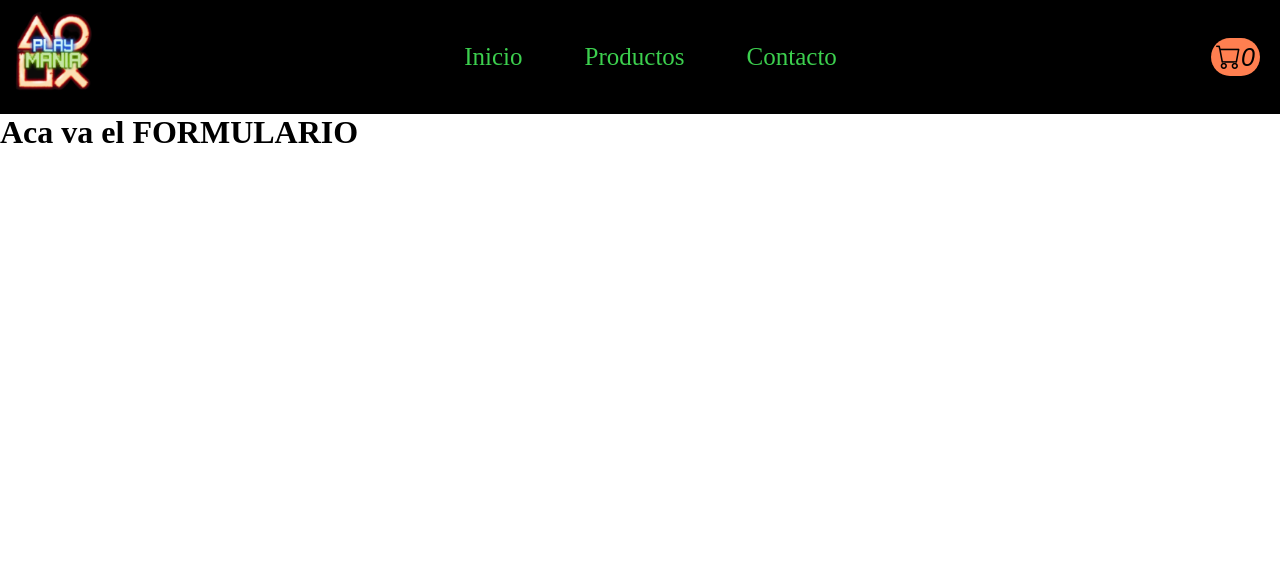
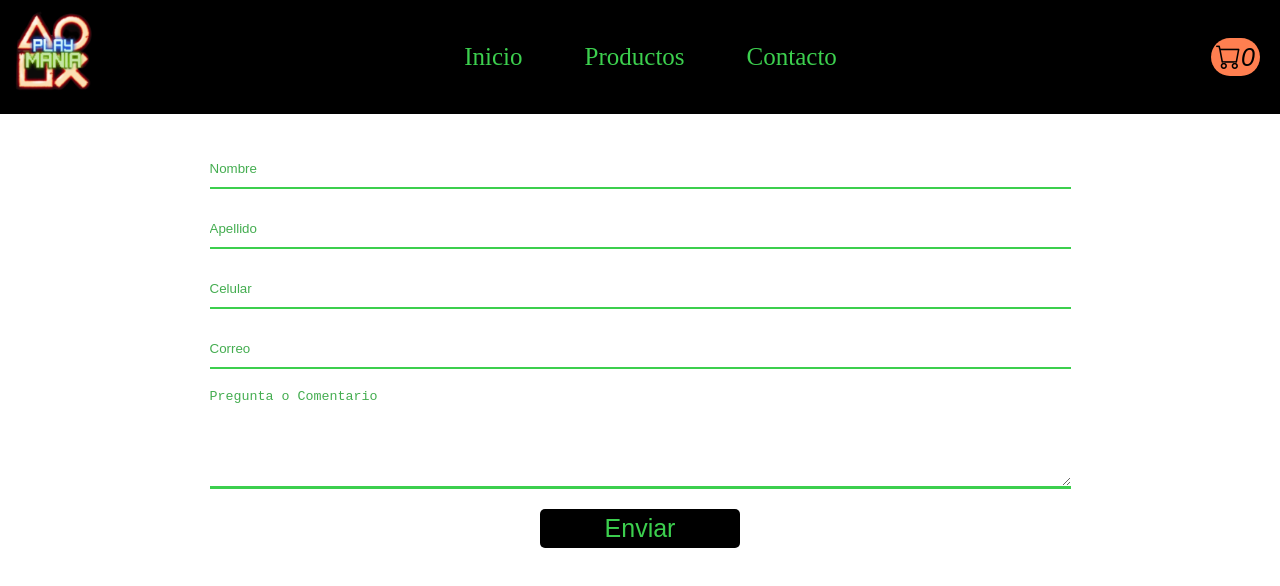
Before and after one commit to AXELAceved0/play-mania, a React (Vite) app: page /contacto in a window 1280 px wide. Shown: the top 586 px of the page. Built offline with nearby package versions, Linux system fonts and the light colour scheme.

Commit message:
contactoFormulario

```diff
--- a/src/asyncMock.js
+++ b/src/asyncMock.js
@@ -7,7 +7,7 @@ const productos = [
 {id: '4' , nombre: 'Horizon Forbidden West' , precio:18000 , formato: 'digital' , categoria: 'PS4',descripcion:'Juego digital para tu consola favorita', img:`${Imagen.horizonfw}`, stock:5},
 {id: '5' , nombre: 'Grand Theft Auto V' , precio:14000 , formato: 'digital' , categoria: 'PS4',descripcion:'Juego digital para tu consola favorita', img:`${Imagen.gtav}`, stock:5},
 {id: '6' , nombre: 'FC24' , precio:32000 , formato:'digital' , categoria: 'PS4',descripcion:'Juego digital para tu consola favorita', img:`${Imagen.fc24}`, stock:5},
-{id: '7' , nombre: 'Batman: Arkman Coollection' , precio:9500 , formato: 'digital' , categoria: 'PS4',descripcion:'Juego digital para tu consola favorita', img:`${Imagen.batmancollection}`, stock:5},
+{id: '7' , nombre: 'Batman: Arkman Collection' , precio:9500 , formato: 'digital' , categoria: 'PS4',descripcion:'Juego digital para tu consola favorita', img:`${Imagen.batmancollection}`, stock:5},
 {id: '8' , nombre: 'God of War' , precio:16000 , formato: 'digital' , categoria: 'PS4',descripcion:'Juego digital para tu consola favorita', img:`${Imagen.god}`, stock:5},
 {id: '9' , nombre: 'A Plague Tale: Requiem' , precio:24000 , formato: 'digital' , categoria: 'PS5',descripcion:'Juego digital para tu consola favorita', img:`${Imagen.aplague}`, stock:5},
 {id: '10' , nombre: 'Resident Evil 4' , precio:23000 , formato: 'digital' , categoria: 'PS4',descripcion:'Juego digital para tu consola favorita', img:`${Imagen.resident4}`, stock:5},
--- a/src/components/Item/Item.jsx
+++ b/src/components/Item/Item.jsx
@@ -5,7 +5,7 @@ const Item = ({id,img, nombre, precio, categoria}) => {
     return (
         <div className={classes.divContainer}>
         <img className={classes.imagenes} src={img} />
-        <h2>{nombre}</h2>
+        <h2 style={{fontSize:20}}>{nombre}</h2>
         <h3 style={{padding:6}}>{categoria}</h3>
         <h4 style={{padding:5}}>Precio: ${precio}</h4>
         <Link className={classes.Link} to={`/item/${id}`}>Ver Detalles</Link>
--- a/src/components/Item/Item.module.css
+++ b/src/components/Item/Item.module.css
@@ -3,9 +3,17 @@
     border-radius: 8px;
     box-sizing: border-box;
     text-align: center;
-    box-shadow: -1px 7px 31px -7px rgba(0, 0, 0, 0.96);
-    -webkit-box-shadow: -1px 7px 31px -7px rgba(0, 0, 0, 0.96);
-    -moz-box-shadow: -1px 7px 31px -7px rgba(0, 0, 0, 0.96);
+    box-shadow: -23px 23px 13px -5px rgba(0, 0, 0, 0.49);
+    -webkit-box-shadow: -23px 23px 13px -5px rgba(0, 0, 0, 0.49);
+    -moz-box-shadow: -23px 23px 13px -5px rgba(0, 0, 0, 0.49);
+    transition: 2s;
+}
+
+.divContainer:hover {
+    transform: scale(1.1);
+    box-shadow: 0px 2px 8px 10px rgba(0,0,0,0.29);
+    -webkit-box-shadow: 0px 2px 8px 10px rgba(0,0,0,0.29);
+    -moz-box-shadow: 0px 2px 8px 10px rgba(0,0,0,0.29);
 }
 
 .Link {
--- a/src/components/ItemCount/ItemCount.jsx
+++ b/src/components/ItemCount/ItemCount.jsx
@@ -19,7 +19,7 @@ const ItemCount = ({initial = 1, stock, onAdd}) => {
         <article>
             <h3 style={{textAlign:"center"}}>{count}</h3>
             <button className={classes.button} onClick={decrement}>-</button>
-            <button className={classes.button}onClick={() => onAdd(count)}> Agregar al Carrito</button>
+            <button className={classes.button} onClick={() => onAdd(count)}> Agregar al Carrito</button>
             <button className={classes.button} onClick={increment}>+</button>
         </article>
     )
--- a/src/components/PaginaContacto/PaginaContacto.jsx
+++ b/src/components/PaginaContacto/PaginaContacto.jsx
@@ -1,6 +1,17 @@
+import classes from "./PaginaContacto.module.css"
+
 const PaginaContacto = () => {
     return (
-        <h1>Aca va el FORMULARIO</h1>
+        <main>
+            <div className={classes.divContainer}>
+            <input className={classes.button} type="text" name="nombre" placeholder="Nombre" />
+            <input className={classes.button} type="text" name="apellido" placeholder="Apellido" />
+            <input className={classes.button} type="number" name="celular" placeholder="Celular" />
+            <input className={classes.button} type="email" name="correo" placeholder="Correo" />
+            <textarea className={classes.textarea} name="comentario" placeholder="Pregunta o Comentario" />
+            <input className={classes.buttonSend}  type="button" value="Enviar" />
+            </div>
+        </main>
     )
 }
 export default PaginaContacto
--- /dev/null
+++ b/src/components/PaginaContacto/PaginaContacto.module.css
@@ -0,0 +1,42 @@
+.divContainer{
+    display: flex;
+    flex-direction: column;
+    justify-content: center;
+    align-items: center;
+    margin: 25px;
+}
+
+.button{
+    margin: 10px;
+    width: 70%;
+    height: 40px;
+    background-color: transparent;
+    border: none;
+    border-bottom: 2px solid #3ccf4e;
+}
+
+.button::placeholder{
+        color: #44ad50;
+}
+
+.textarea{
+    width: 70%;
+    margin: 10px;
+    height: 100px;
+    border: none;
+    border-bottom: 3px solid #3ccf4e;
+}
+.textarea::placeholder{
+    color: #44ad50;
+}
+
+.buttonSend{
+    width: 200px;
+    margin: 10px;
+    color: #3ccf4e;
+    background-color: black;
+    padding: 5px;
+    border: none;
+    border-radius: 5px;
+    font-size: 25px;
+}
```
